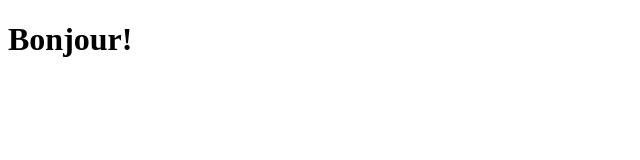
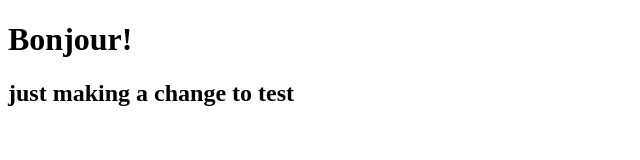
Before and after one commit to beri0032/mtm6130_secondpage, a plain HTML site: page index.html in a window 1280 px wide. Shown: the whole page, without its empty margins (0-640 px from the left). Drawn offline with Linux system fonts and the light colour scheme.

Commit message:
add  a h2 the file

```diff
--- a/index.html
+++ b/index.html
@@ -7,5 +7,6 @@
 </head>
 <body>
     <h1>Bonjour!</h1>
+    <h2>just making a change to test </h2>
 </body>
 </html>
```
